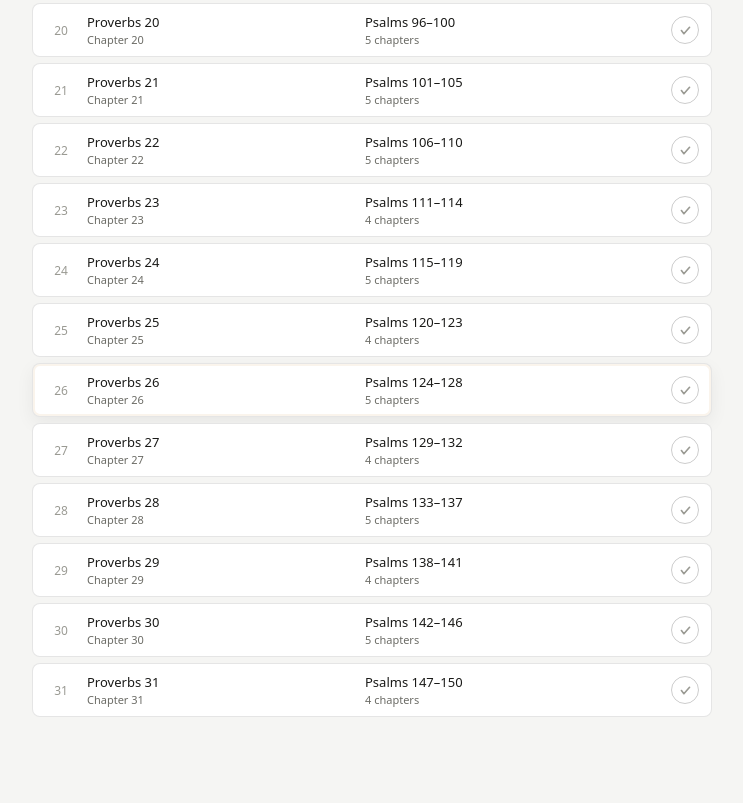
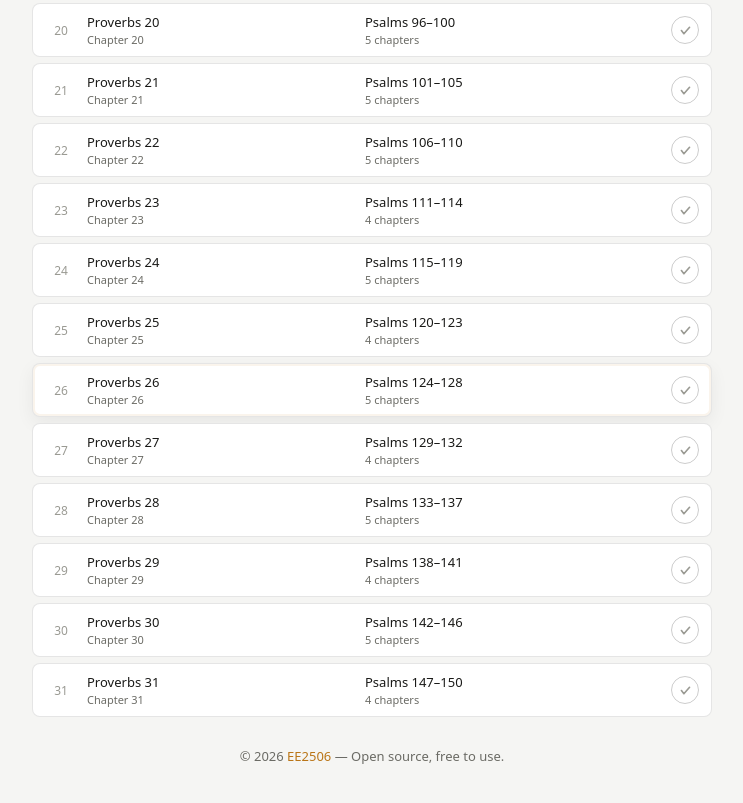
Before and after one commit to EE2506/Devo-Daily-Proverbs-and-Psalms-only-, a plain HTML site: page Devo-Daily-Proverbs-and-Psalms-only/bible_reading_plan_checklist.html in a window 1280 px wide. Shown: the part 1491-2294 px from the top of the page, without its empty margins (268-1011 px from the left). Before the commit the page ends 2272 px from the top, so only its background shows below. Drawn offline with Linux system fonts and the light colour scheme.

Commit message:
Add footer and README permissions/contact

```diff
--- a/Devo-Daily-Proverbs-and-Psalms-only/bible_reading_plan_checklist.html
+++ b/Devo-Daily-Proverbs-and-Psalms-only/bible_reading_plan_checklist.html
@@ -162,6 +162,14 @@
     padding: 4px 0;
     letter-spacing: 0.06em;
   }
+  .site-footer {
+    margin-top: 18px;
+    padding: 12px;
+    text-align: center;
+    font-size: 13px;
+    color: var(--color-text-secondary);
+  }
+  .site-footer a { color: var(--amber); text-decoration: none; }
 </style>
 </head>
 <body>
@@ -216,6 +224,7 @@
       <button class="reset-btn" onclick="deleteNote()">Delete Note</button>
     </div>
   </div>
+  <div class="site-footer">© 2026 <a href="https://github.com/EE2506" target="_blank" rel="noopener">EE2506</a> — Open source, free to use.</div>
 </div>
 
 <script>
```
Also changed, not shown: 1 other file.
